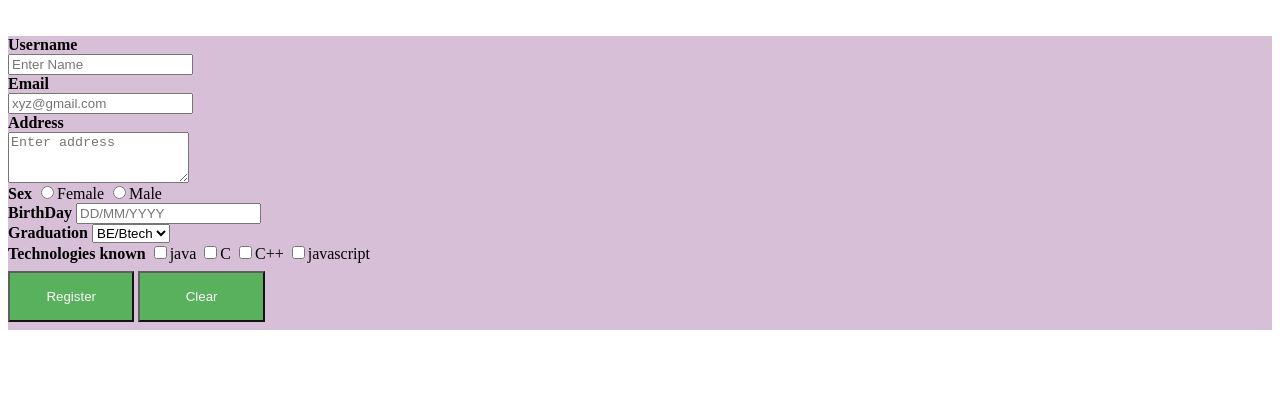
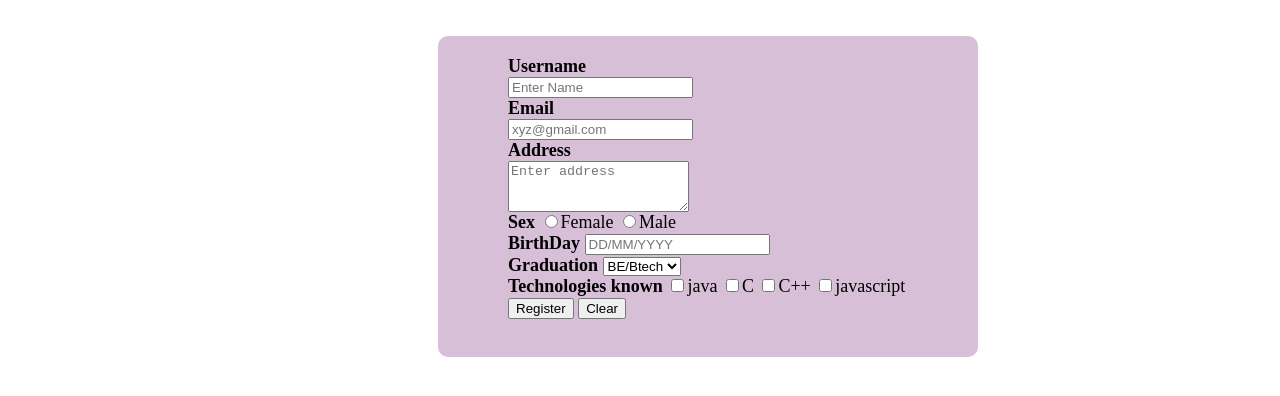
Before and after one commit to KeerthiKongari/RegistrationProject, a plain HTML site: page index.html in a window 1280 px wide. Shown: the part 48-444 px from the top of the page. Drawn offline with Linux system fonts and the light colour scheme.

Commit message:
modified form

```diff
--- a/index.html
+++ b/index.html
@@ -6,7 +6,7 @@
     <h1 id="h1">Registration form</h1><br>
     </div>
     <div class="container">
-        <form>
+        <form class="form">
            <label for="uname"><b>Username</b></label><br><input type="text" placeholder="Enter Name" name="uname" id="uname" required><br>
             <label for="umail"><b>Email</b></label><br><input type="email" placeholder="xyz@gmail.com" mail="umail" id="umail" required><br>
             <label for="story"><b>Address</b></label><br><textarea name="story" id="story"
@@ -28,8 +28,8 @@
                <input type="checkbox" value=C>C
                <input type="checkbox" value=C++>C++
                <input type="checkbox" value=javascript>javascript<br>
-               <button type="Submit" class="registerbtn">Register</button>
-               <button type="clear" class="registerbtn">Clear</button>
+               <button type="Submit">Register</button>
+               <button type="clear" >Clear</button>
         </form>
     </div>
     </body>
--- a/style.css
+++ b/style.css
@@ -1,14 +1,5 @@
 
-.registerbtn{
-    background-color:#4CAF50;
-    color:white;
-    padding:16px 20px;
-    margin:8px 0;
-    border:;
-    cursor:pointer;
-    width:10%;
-    opacity:0.9;
-}
+
 #h1{
     text-align: center;
 }
@@ -16,7 +7,15 @@
 .headstyle{
     font-family: fantasy;
 }
+.form{
+    margin-left: 50px;
+}
+
 .container{
     background-color: thistle;
-
+    width: 500px;
+    margin: 0px 0px 0px 430px;
+    padding: 20px;
+    border-radius: 10px;
+    font-size: 18px;
 }
```
